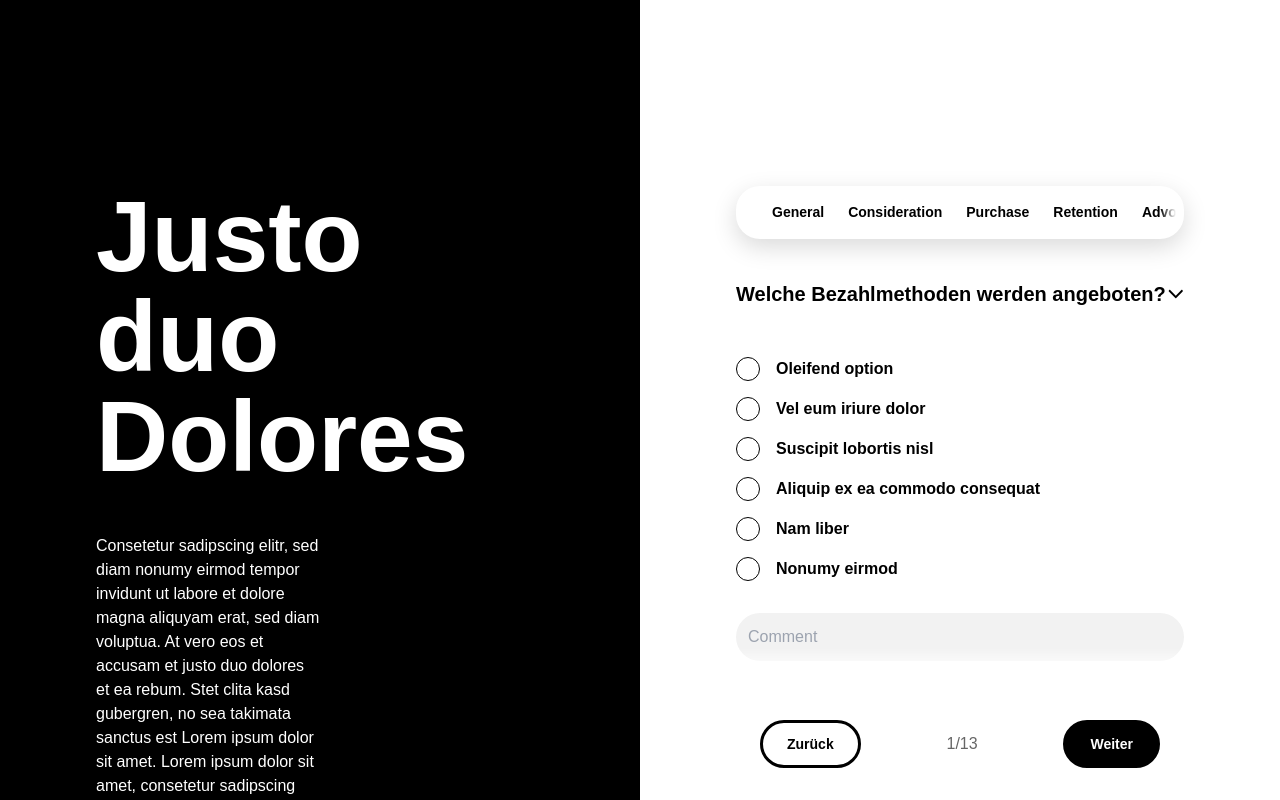
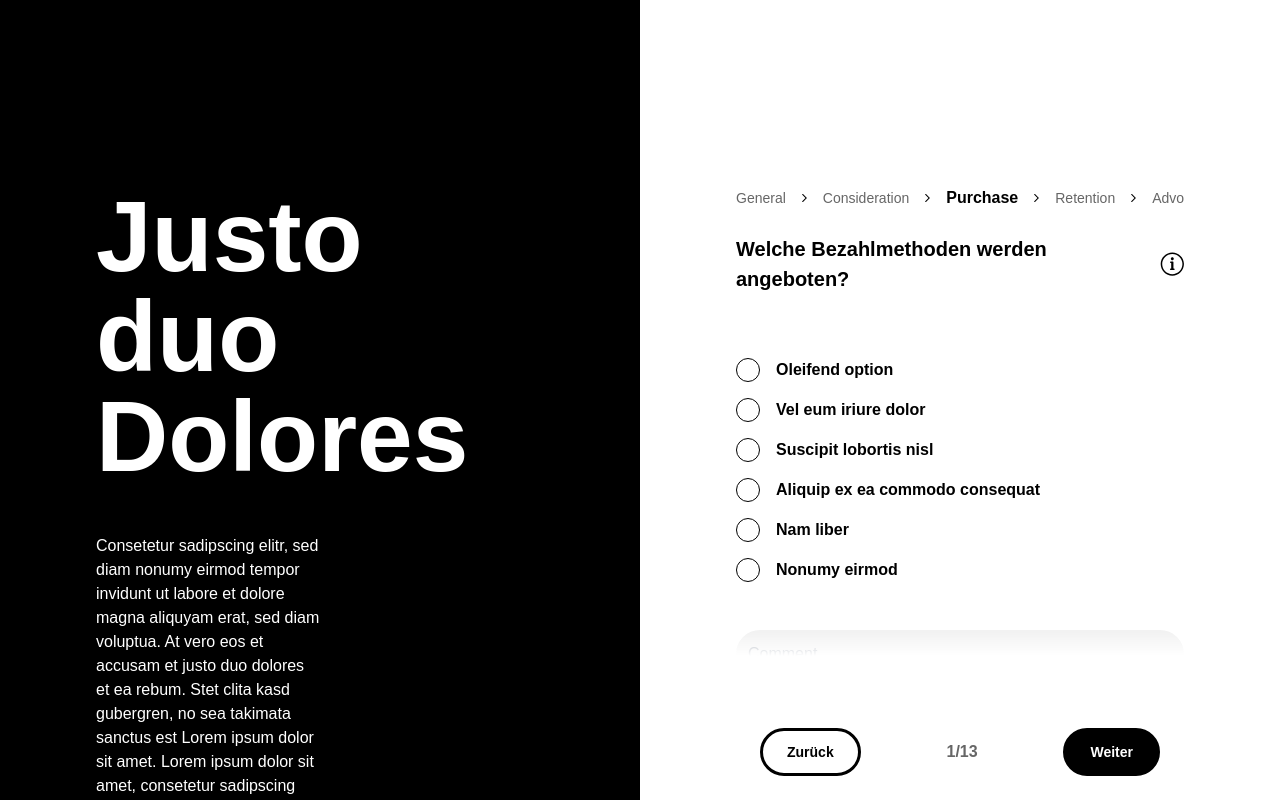
Before and after one commit to nicschittenhelm/cjscore-fragebogen-demo, an Angular app: page / in a window 1280 px wide. Shown: the top 800 px of the page. Built offline with nearby package versions, Linux system fonts and the light colour scheme.

Commit message:
change of style based on feedback

```diff
--- a/src/app/app.component.html
+++ b/src/app/app.component.html
@@ -6,43 +6,74 @@
 
   <div right>
 
-    <div class="flex justify-center w-full sticky top-4 z-50">
-      <ul class="flex overflow-hidden bg-exxeta-white p-1 rounded-exxeta-border-radius shadow-exxeta-boxshadow">
+      <ul class="flex overflow-x-scroll custom-hide-scrollbar">
+        <div class="flex flex-shrink-0 items-center">
+          <li class="flex-shrink-0 bg-white cursor-pointer font-sen text-exxeta-fontsize-s
+          flex items-center justify-center text-exxeta-grey-600">General</li>
+          <svg class="mx-2" width="5" height="8" viewBox="0 0 5 8" fill="none" xmlns="http://www.w3.org/2000/svg">
+            <path d="M4.69224 4.26445L1.01099 7.88945C0.864111 8.03633 0.626611 8.03633 0.479736 7.88945L0.257861 7.66758C0.110986 7.5207 0.110986 7.2832 0.257861 7.13633L3.45474 3.99883L0.260986 0.861328C0.114111 0.714453 0.114111 0.476953 0.260986 0.330078L0.482861 0.108203C0.629736 -0.0386719 0.867236 -0.0386719 1.01411 0.108203L4.69536 3.7332C4.83911 3.88008 4.83911 4.11758 4.69224 4.26445Z" fill="black"/>
+          </svg>
 
-        <div class="flex custom-fade-gradient-x overflow-x-scroll custom-hide-scrollbar px-2">
+          <li class="flex-shrink-0 bg-white cursor-pointer font-sen text-exxeta-fontsize-s
+          flex items-center justify-center text-exxeta-grey-600">Consideration</li>
+          <svg class="mx-2" width="5" height="8" viewBox="0 0 5 8" fill="none" xmlns="http://www.w3.org/2000/svg">
+            <path d="M4.69224 4.26445L1.01099 7.88945C0.864111 8.03633 0.626611 8.03633 0.479736 7.88945L0.257861 7.66758C0.110986 7.5207 0.110986 7.2832 0.257861 7.13633L3.45474 3.99883L0.260986 0.861328C0.114111 0.714453 0.114111 0.476953 0.260986 0.330078L0.482861 0.108203C0.629736 -0.0386719 0.867236 -0.0386719 1.01411 0.108203L4.69536 3.7332C4.83911 3.88008 4.83911 4.11758 4.69224 4.26445Z" fill="black"/>
+          </svg>
 
-          <li class="flex-shrink-0 bg-white cursor-pointer font-sen font-bold text-exxeta-fontsize-s
-          flex items-center justify-center text-exxeta-black truncate max-w-18 py-1 px-1.5 transition-colors duration-100 ease-in-out rounded-exxeta-border-radius hover:bg-black hover:text-white">General</li>
+          <li class="flex-shrink-0 bg-white cursor-pointer font-sen font-bold text-exxeta-fontsize-m
+          flex items-center justify-center text-exxeta-black">Purchase</li>
+          <svg class="mx-2" width="5" height="8" viewBox="0 0 5 8" fill="none" xmlns="http://www.w3.org/2000/svg">
+            <path d="M4.69224 4.26445L1.01099 7.88945C0.864111 8.03633 0.626611 8.03633 0.479736 7.88945L0.257861 7.66758C0.110986 7.5207 0.110986 7.2832 0.257861 7.13633L3.45474 3.99883L0.260986 0.861328C0.114111 0.714453 0.114111 0.476953 0.260986 0.330078L0.482861 0.108203C0.629736 -0.0386719 0.867236 -0.0386719 1.01411 0.108203L4.69536 3.7332C4.83911 3.88008 4.83911 4.11758 4.69224 4.26445Z" fill="black"/>
+          </svg>
 
-          <li class="flex-shrink-0 bg-white cursor-pointer font-sen font-bold text-exxeta-fontsize-s
-          flex items-center justify-center text-exxeta-black truncate max-w-18 py-1 px-1.5 transition-colors duration-100 ease-in-out rounded-exxeta-border-radius hover:bg-black hover:text-white">Consideration</li>
+          <li class="flex-shrink-0 bg-white cursor-pointer font-sen text-exxeta-fontsize-s
+          flex items-center justify-center text-exxeta-grey-600">Retention</li>
+          <svg class="mx-2" width="5" height="8" viewBox="0 0 5 8" fill="none" xmlns="http://www.w3.org/2000/svg">
+            <path d="M4.69224 4.26445L1.01099 7.88945C0.864111 8.03633 0.626611 8.03633 0.479736 7.88945L0.257861 7.66758C0.110986 7.5207 0.110986 7.2832 0.257861 7.13633L3.45474 3.99883L0.260986 0.861328C0.114111 0.714453 0.114111 0.476953 0.260986 0.330078L0.482861 0.108203C0.629736 -0.0386719 0.867236 -0.0386719 1.01411 0.108203L4.69536 3.7332C4.83911 3.88008 4.83911 4.11758 4.69224 4.26445Z" fill="black"/>
+          </svg>
 
-          <li class="flex-shrink-0 bg-white cursor-pointer font-sen font-bold text-exxeta-fontsize-s
-          flex items-center justify-center text-exxeta-black truncate max-w-18 py-1 px-1.5 transition-colors duration-100 ease-in-out rounded-exxeta-border-radius hover:bg-black hover:text-white">Purchase</li>
+          <li class="flex-shrink-0 bg-white cursor-pointer font-sen text-exxeta-fontsize-s
+          flex items-center justify-center text-exxeta-grey-600">Advocacy</li>
 
-          <li class="flex-shrink-0 bg-white cursor-pointer font-sen font-bold text-exxeta-fontsize-s
-          flex items-center justify-center text-exxeta-black truncate max-w-18 py-1 px-1.5 transition-colors duration-100 ease-in-out rounded-exxeta-border-radius hover:bg-black hover:text-white">Retention</li>
 
-          <li class="flex-shrink-0 bg-white cursor-pointer font-sen font-bold text-exxeta-fontsize-s
-          flex items-center justify-center text-exxeta-black truncate max-w-18 py-1 px-1.5 transition-colors duration-100 ease-in-out rounded-exxeta-border-radius hover:bg-black hover:text-white">Advocacy</li>
+
+
+        </div>
+      </ul>
+
+
+      <div (click)="toggleCollapse()" class="sticky top-0 bg-exxeta-white cursor-pointer py-3 z-10 custom-fade-gradient-bottom">
+        <div class="animation-element flex-shrink-0 w-full font-bold bg-exxeta-white flex items-center relative z-40">
+
+          <span class="font-sen text-exxeta-black text-exxeta-fontsize-mobile-nav ">Welche Bezahlmethoden werden angeboten?</span>
+
+          <svg class="h-3 w-3 ml-2 flex-shrink-0 float-start" width="16" height="16" viewBox="0 0 16 16" fill="none" xmlns="http://www.w3.org/2000/svg">
+            <path d="M8.21191 1.25C11.9188 1.25 14.9619 4.25234 14.9619 8C14.9619 11.7278 11.9429 14.75 8.21191 14.75C4.48554 14.75 1.46191 11.7324 1.46191 8C1.46191 4.27491 4.48073 1.25 8.21191 1.25ZM8.21191 0.25C3.93201 0.25 0.461914 3.72134 0.461914 8C0.461914 12.2812 3.93201 15.75 8.21191 15.75C12.4918 15.75 15.9619 12.2812 15.9619 8C15.9619 3.72134 12.4918 0.25 8.21191 0.25ZM7.08691 11H7.46191V7.25H7.08691C6.87982 7.25 6.71191 7.08209 6.71191 6.875V6.625C6.71191 6.41791 6.87982 6.25 7.08691 6.25H8.58691C8.79401 6.25 8.96191 6.41791 8.96191 6.625V11H9.33691C9.54401 11 9.71191 11.1679 9.71191 11.375V11.625C9.71191 11.8321 9.54401 12 9.33691 12H7.08691C6.87982 12 6.71191 11.8321 6.71191 11.625V11.375C6.71191 11.1679 6.87982 11 7.08691 11ZM8.21191 3.5C7.65963 3.5 7.21191 3.94772 7.21191 4.5C7.21191 5.05228 7.65963 5.5 8.21191 5.5C8.7642 5.5 9.21191 5.05228 9.21191 4.5C9.21191 3.94772 8.7642 3.5 8.21191 3.5Z" fill="black"/>
+            </svg>
 
         </div>
 
-        </ul>
+        <div class="overflow-hidden">
+          <div *ngIf="!expanded" @expandCollapse class="flex-shrink-0 w-full font-sen text-exxeta-grey-600 text-exxeta-fontsize-s">Die verschiedenen Bezahlsysteme wurden von verschiedenen Institutionen (PostNord, EHI Institute) und Experten (Wottawa, Fentem) nach Popularität und Vorkommen gerankt, aufgrund welcher wir die Bezahlsysteme in drei Kategorien (Old Standards, New Standards, Mobile Payments) aufgeteilt haben und entsprechend bewerten.</div>
+        </div>
       </div>
 
 
-      <div class="w-full flex-1 flex-grow mt-2 overflow-y-scroll snap-mandatory snap-y space-y-18 custom-hide-scrollbar custom-fade-gradient">
-      <ng-container #questionContainer></ng-container>
-    </div>
 
 
-    <div class="flex justify-center w-full mt-6">
+
+      <div class="w-full flex-1 flex-grow overflow-y-scroll snap-mandatory snap-y space-y-18 custom-hide-scrollbar custom-fade-gradient relative">
+      <ng-container #questionContainer></ng-container>
+      </div>
+
+
+
+    <div class="flex sticky bottom-0 bg-exxeta-white py-3 custom-fade-gradient-top justify-center w-full mt-6">
       <div class="flex justify-between items-center w-[400px]">
 
         <button (click)="loadQuestion(questionTypeOne)" class="font-bold bg-exxeta-white text-exxeta-black font-sen text-exxeta-fontsize-s truncate min-w-12 max-w-[400px] h-6 px-3 py-1 rounded-exxeta-border-radius hover:bg-exxeta-black hover:text-exxeta-white border-3 border-exxeta-black transition-all duration-100 ease-in-out">Zurück</button>
 
-        <p class="font-sen text-exxeta-fontsize-m text-exxeta-grey-600">1/13</p>
+        <p class="font-sen text-exxeta-fontsize-m text-exxeta-grey-600 font-bold">1/13</p>
 
         <button (click)="loadQuestion(questionTypeOne)" class="font-bold font-sen bg-exxeta-black text-exxeta-white text-exxeta-fontsize-s truncate min-w-12 max-w-[400px] h-6 px-3 py-1 rounded-exxeta-border-radius hover:bg-exxeta-white hover:text-exxeta-black border-3 border-exxeta-black transition-all duration-100 ease-in-out">Weiter</button>
 
--- a/src/app/app.component.scss
+++ b/src/app/app.component.scss
@@ -18,3 +18,13 @@
   mask: linear-gradient(90deg,#0000,#000 16px calc(100% - 16px),#0000);
   -webkit-mask: linear-gradient(90deg,#0000,#000 16px calc(100% - 16px),#0000);
 }
+
+.custom-fade-gradient-bottom {
+  mask: linear-gradient(180deg,#0000,#000 0px calc(100% - 16px),#0000);
+  -webkit-mask: linear-gradient(180deg,#0000,#000 0px calc(100% - 16px),#0000);
+}
+
+.custom-fade-gradient-top {
+  mask: linear-gradient(0deg,#0000,#000 0px calc(100% - 16px),#0000);
+  -webkit-mask: linear-gradient(0deg,#0000,#000 0px calc(100% - 16px),#0000);
+}
--- a/src/app/app.component.ts
+++ b/src/app/app.component.ts
@@ -33,7 +33,19 @@ import { QuestionTypeTwoComponent } from './question-type-two/question-type-two.
       transition('* <=> *', [
         animate('200ms ease-in')
       ])
+    ]),
+
+    trigger('expandCollapse', [
+      transition(':enter', [
+        style({ transform: 'translateY(-200%)', opacity: 0 }),
+        animate('200ms ease-out', style({ transform: 'translateY(0)', opacity: 1 }))
+      ]),
+      transition(':leave', [
+        style({ transform: 'translateY(0)', opacity: 1 }),
+        animate('200ms ease-in', style({ transform: 'translateY(-200%)', opacity: 0 }))
+      ])
     ])
+
 
   ]
 })
@@ -60,6 +72,12 @@ export class AppComponent {
   }
 
 
+  expanded: boolean = true;
+
+  toggleCollapse(): void {
+    this.expanded = !this.expanded;
+  }
+
 
 
 }
--- a/src/app/components/two-column-layout/two-column-layout.component.html
+++ b/src/app/components/two-column-layout/two-column-layout.component.html
@@ -2,7 +2,7 @@
     <section class="bg-exxeta-black text-exxeta-white xl:pt-17 xl:px-12 lg:pb-0 pb-6 lg:pt-15 pt-12 px-4 h-auto">
         <ng-content select="[left]"></ng-content>
     </section>
-    <section class="custom-flex lg:h-screen h-full bg-exxeta-white text-exxeta-black xl:pt-17 lg:pt-15 pt-6 pb-4 xl:px-12 px-4 rounded-tl-exxeta-border-radius rounded-tr-exxeta-border-radius lg:rounded-tl-none lg:rounded-tr-none -mt-3 lg:mt-0 ">
+    <section class="custom-flex lg:h-screen h-full bg-exxeta-white text-exxeta-black xl:pt-17 lg:pt-15 pt-6 pb-0 xl:px-12 px-4 rounded-tl-exxeta-border-radius rounded-tr-exxeta-border-radius lg:rounded-tl-none lg:rounded-tr-none -mt-3 lg:mt-0 ">
         <ng-content select="[right]"></ng-content>
     </section>
 </div>
--- a/src/app/question-type-one/question-type-one.component.html
+++ b/src/app/question-type-one/question-type-one.component.html
@@ -4,32 +4,11 @@ class="w-full flex h-full overflow-y-scroll flex-col items-center relative snap-
   <div
   class="w-full">
 
-  <div class="overflow-hidden">
-
-    <!--
-      <div (click)="toggleCollapse()" class="animation-element flex-shrink-0 mb-2 p-2 w-full font-bold rounded-exxeta-border-radius bg-exxeta-black font-sen text-exxeta-white text-exxeta-fontsize-m relative z-10">Welche Bezahlmethoden werden angeboten?</div>
-    -->
-
-    <div (click)="toggleCollapse()" class="animation-element flex-shrink-0 mb-2  w-full font-bold bg-white flex items-center relative z-10">
-
-      <span class="font-sen text-exxeta-black flex-1 text-exxeta-fontsize-mobile-nav ">Welche Bezahlmethoden werden angeboten?</span>
-
-      <svg *ngIf="expanded" class="h-2 w-2 float-end" width="9" height="6" viewBox="0 0 9 6" fill="none" xmlns="http://www.w3.org/2000/svg">
-      <path d="M4.10503 5.21446L0.480029 1.53321C0.333154 1.38633 0.333154 1.14883 0.480029 1.00195L0.701904 0.780078C0.848779 0.633203 1.08628 0.633203 1.23315 0.780078L4.37065 3.97696L7.50815 0.783204C7.65503 0.636328 7.89253 0.636328 8.0394 0.783204L8.26128 1.00508C8.40815 1.15195 8.40815 1.38945 8.26128 1.53633L4.63628 5.21759C4.4894 5.36134 4.2519 5.36134 4.10503 5.21446Z" fill="black"/>
-      </svg>
-
-      <svg *ngIf="!expanded" class="h-2 w-2 float-end" width="9" height="6" viewBox="0 0 9 6" fill="none" xmlns="http://www.w3.org/2000/svg">
-        <path d="M4.79521 0.784378L8.42021 4.46564C8.56709 4.61251 8.56709 4.85001 8.42021 4.99689L8.19834 5.21876C8.05146 5.36564 7.81396 5.36564 7.66709 5.21876L4.52959 2.02188L1.39209 5.21564C1.24521 5.36251 1.00771 5.36251 0.86084 5.21564L0.638965 4.99376C0.49209 4.84689 0.49209 4.60939 0.638965 4.46251L4.26396 0.781253C4.41084 0.637503 4.64834 0.637503 4.79521 0.784378Z" fill="black"/>
-      </svg>
-
-    </div>
-
-    <div *ngIf="!expanded" @expandCollapse class="test animation-element flex-shrink-0 mb-2 px-2 w-full rounded-exxeta-border-radius font-sen text-exxeta-grey-600 text-exxeta-fontsize-s -z-10">Die verschiedenen Bezahlsysteme wurden von verschiedenen Institutionen (PostNord, EHI Institute) und Experten (Wottawa, Fentem) nach Popularität und Vorkommen gerankt, aufgrund welcher wir die Bezahlsysteme in drei Kategorien (Old Standards, New Standards, Mobile Payments) aufgeteilt haben und entsprechend bewerten.</div>
-  </div>
 
 
 
-      <ul class="space-y-2 my-4">
+
+      <ul class="space-y-2 my-2">
 
         <label *ngFor="let Question of demoQuestionArr"  class="animation-element flex items-center relative">
           <input type="checkbox"
@@ -40,7 +19,7 @@ class="w-full flex h-full overflow-y-scroll flex-col items-center relative snap-
       </ul>
 
 
-    <div class="flex justify-center w-full">
+    <div class="flex justify-center w-full mt-6">
       <input type="text" placeholder="Comment" class="animation-element w-full max-w-[600px] p-1.5 font-sen text-exxeta-fontsize-m rounded-exxeta-border-radius outline-none bg-exxeta-grey-50 text-exxeta-grey-600">
     </div>
 
--- a/src/app/question-type-one/question-type-one.component.ts
+++ b/src/app/question-type-one/question-type-one.component.ts
@@ -31,23 +31,11 @@ import { animate, keyframes, query, stagger, state, style, transition, trigger }
       ])
     ]),
 
-    trigger('expandCollapse', [
-      transition(':enter', [
-        style({ transform: 'translateY(-200%)', opacity: 0 }),
-        animate('200ms ease-out', style({ transform: 'translateY(0)', opacity: 1 }))
-      ]),
-      transition(':leave', [
-        style({ transform: 'translateY(0)', opacity: 1 }),
-        animate('200ms ease-in', style({ transform: 'translateY(-200%)', opacity: 0 }))
-      ])
-    ])
-
   ]
 })
 export class QuestionTypeOneComponent {
 
   sectionsArr: any[] = ['1', '2', '3', '4', '5'];
-  expanded: boolean = true;
   demoQuestionArr: string[] = [];
   demoAnswerArr: { [key: number]: string } = {
     1: 'Vel eum iriure dolor',
@@ -71,10 +59,6 @@ export class QuestionTypeOneComponent {
   }
 
 
-  toggleCollapse(): void {
-    this.expanded = !this.expanded;
-  }
-
   /*
   demoQuestionArr: any[] = [
     'Lastschrift',
```
